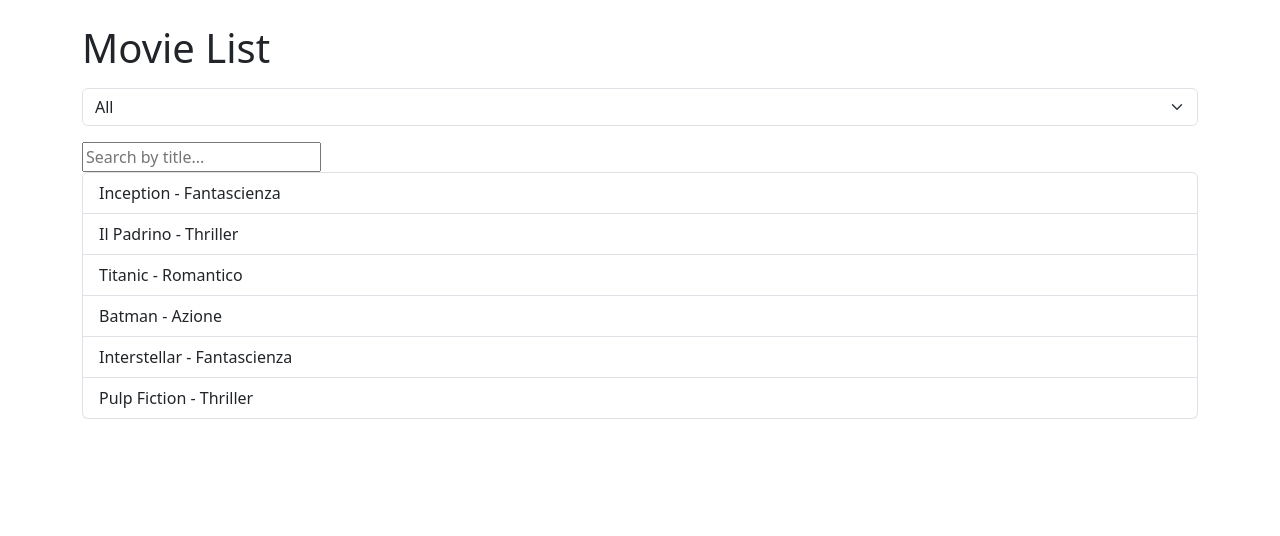
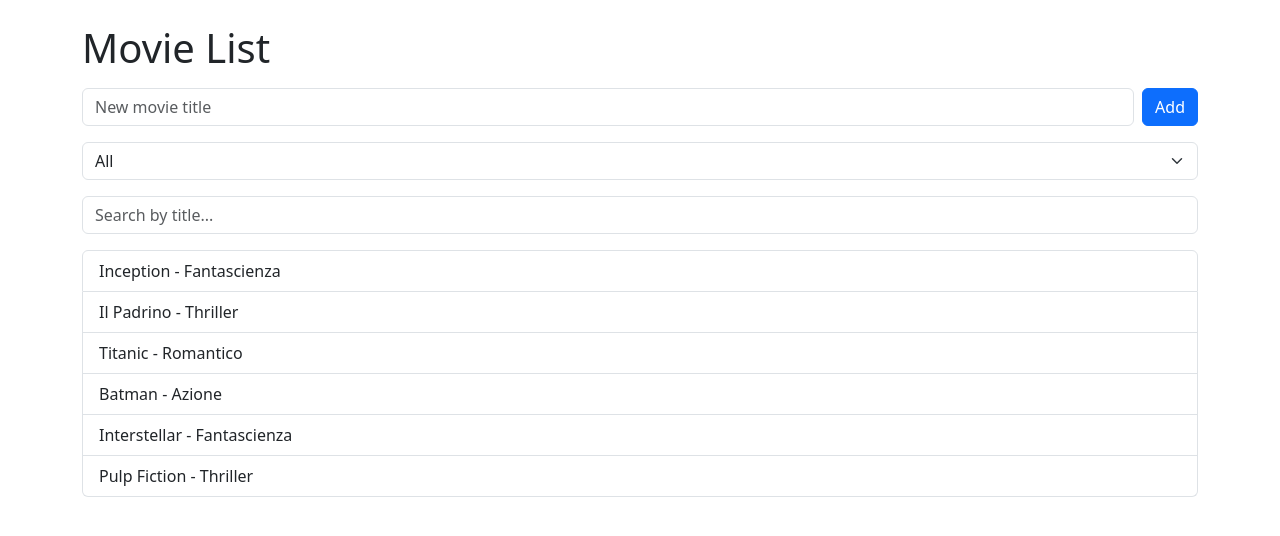
Before and after one commit to SimoneCriscuolo233/react-movie-filter, a React (Vite) app: page / in a window 1280 px wide. Shown: the top 536 px of the page. Built offline with nearby package versions, Linux system fonts and the light colour scheme.

Commit message:
feat: ! add form to insert new movies with static genre

```diff
--- a/src/App.jsx
+++ b/src/App.jsx
@@ -10,20 +10,12 @@ const moviesArray = [
 ];
 
 function App() {
-  const [movies] = useState(moviesArray);
+  const [movies, setMovies] = useState(moviesArray);
   const [filteredMovies, setFilteredMovies] = useState(moviesArray);
   const [selectedGenre, setSelectedGenre] = useState("");
   const [searchTerm, setSearchTerm] = useState("");
+  const [newTitle, setNewTitle] = useState("");
 
-  useEffect(() => {
-    if (selectedGenre === "") {
-      setFilteredMovies(movies);
-    } else {
-      setFilteredMovies(
-        movies.filter((movie) => movie.genre === selectedGenre)
-      );
-    }
-  }, [selectedGenre, movies]);
   useEffect(() => {
     let result = movies;
 
@@ -40,9 +32,32 @@ function App() {
     setFilteredMovies(result);
   }, [selectedGenre, searchTerm, movies]);
 
+  const handleAddMovie = (e) => {
+    e.preventDefault();
+    if (!newTitle.trim()) return;
+    const newMovie = { title: newTitle, genre: "Fantascienza" };
+    setMovies([...movies, newMovie]);
+    setNewTitle("");
+  };
+
   return (
     <div className="container py-4">
       <h1 className="mb-3">Movie List</h1>
+
+
+      <form onSubmit={handleAddMovie} className="mb-3 d-flex gap-2">
+        <input
+          type="text"
+          placeholder="New movie title"
+          className="form-control"
+          value={newTitle}
+          onChange={(e) => setNewTitle(e.target.value)}
+        />
+        <button type="submit" className="btn btn-primary">
+          Add
+        </button>
+      </form>
+
 
       <select
         className="form-select mb-3"
@@ -55,9 +70,12 @@ function App() {
         <option value="Romantico">Romantico</option>
         <option value="Azione">Azione</option>
       </select>
+
+
       <input
         type="text"
         placeholder="Search by title..."
+        className="form-control mb-3"
         value={searchTerm}
         onChange={(e) => setSearchTerm(e.target.value)}
       />
```
